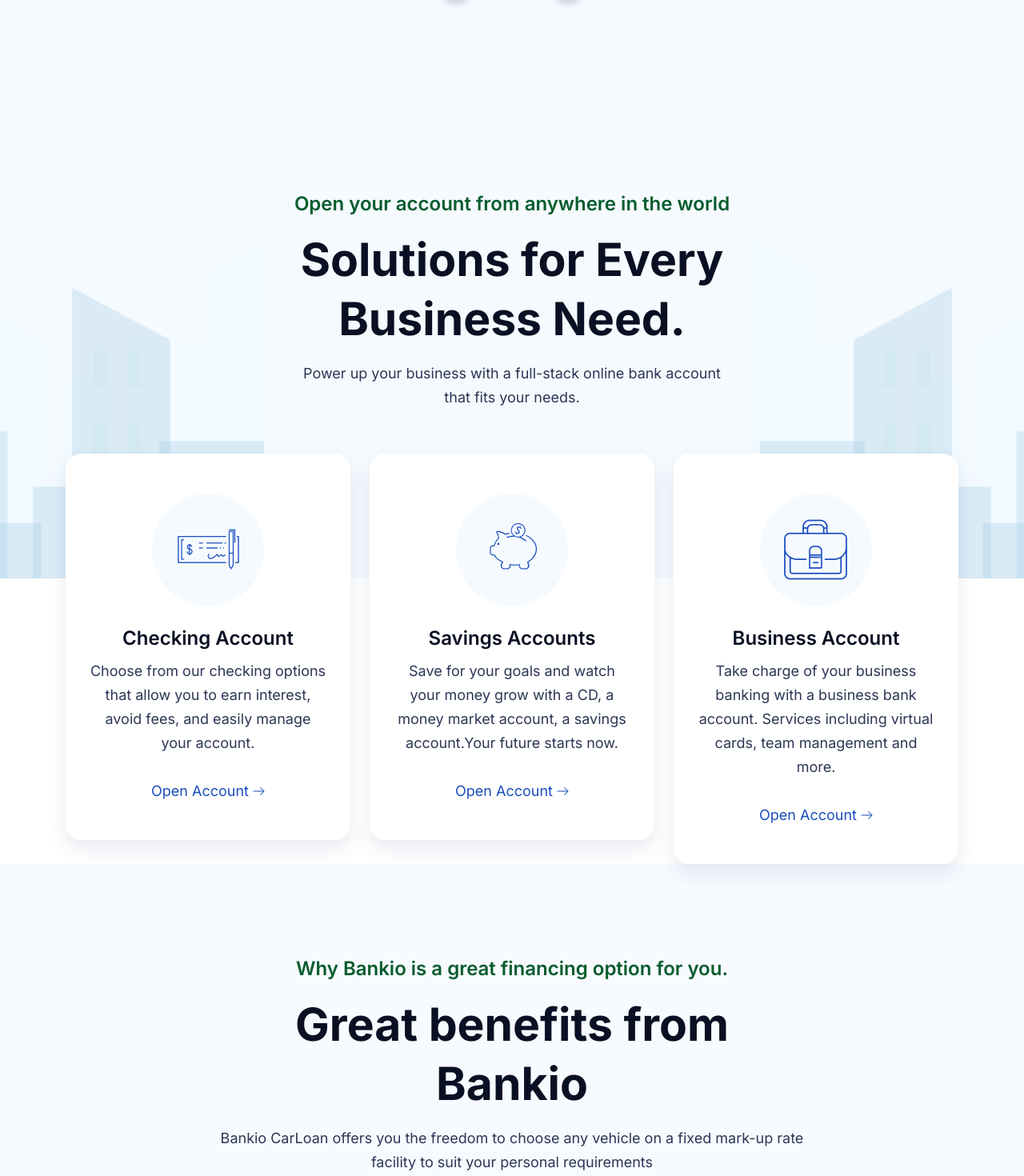
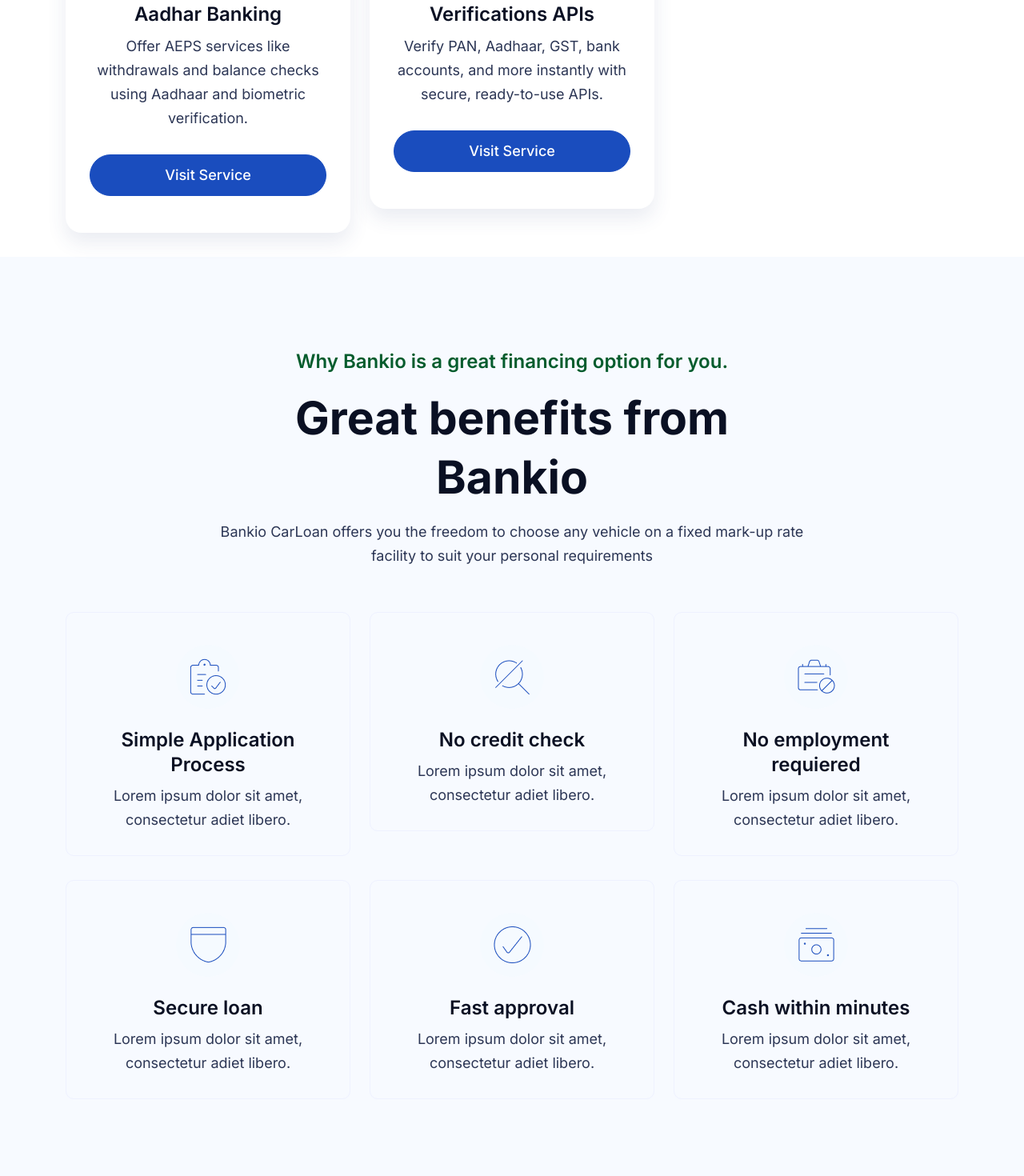
Before and after one commit to G-Anubhav/Paymanent, a Next.js app: page / in a window 1280 px wide. Shown: the part 4300-5770 px from the top of the page at 80% size. Built offline with nearby package versions, Linux system fonts and the light colour scheme.

Commit message:
New Commit

```diff
--- a/components/cards/BusinessSolutionsCard.jsx
+++ b/components/cards/BusinessSolutionsCard.jsx
@@ -12,10 +12,15 @@
       <div className="content">
         <h5>{title}</h5>
         <p>{desc}</p>
-        <Link href={link} className="btn-arrow">
+        {/* <Link href={link} className="btn-arrow">
           Open Account
           <Image src={arrow_right} alt="arrow" />
-        </Link>
+        </Link> */}
+        <div className="btn-area">
+          <Link href={link} className="cmn-btn">
+            Visit Service
+          </Link>
+        </div>
       </div>
     </div>
   );
--- a/components/home/BusinessSolutions.jsx
+++ b/components/home/BusinessSolutions.jsx
@@ -10,12 +10,11 @@
             <div className="col-lg-6">
               <div className="section-header text-center">
                 <h5 className="sub-title">
-                  Open your account from anywhere in the world
+                  Effortless Digital Banking at Your Fingertips
                 </h5>
                 <h2 className="title">Solutions for Every Business Need.</h2>
                 <p>
-                  Power up your business with a full-stack online bank account
-                  that fits your needs.
+                  Discover a robust suite of dSimplify payments, collections, and compliance with our secure and scalable banking infrastructure.
                 </p>
               </div>
             </div>
--- a/components/home/TabSection.jsx
+++ b/components/home/TabSection.jsx
@@ -70,13 +70,11 @@
                         <div className="col-lg-8">
                             <div className="section-header text-center">
                                 <h5 className="sub-title">
-                                    Why Bankio is a great financing option for you.
+                                    Why Paymanent is a great financing option for you.
                                 </h5>
-                                <h2 className="title">Great benefits from Bankio</h2>
+                                <h2 className="title">Great benefits from Paymanent</h2>
                                 <p>
-                                    Bankio CarLoan offers you the freedom to choose any vehicle on
-                                    a fixed mark-up rate facility to suit your personal
-                                    requirements
+                                    Paymanent gives you fast, flexible funding with no hidden fees—designed to meet your business needs instantly.
                                 </p>
                             </div>
                         </div>
--- a/components/home/homeData.js
+++ b/components/home/homeData.js
@@ -49,24 +49,59 @@
 export const business_solutions_data = [
   {
     id: 1,
-    title: "Checking Account",
+    title: "Connected Banking",
     icon: checking,
-    desc: "Choose from our checking options that allow you to earn interest, avoid fees, and easily manage your account.",
-    link: "/register",
+    desc: "Link all your bank accounts in one place and manage your finances with real-time insights and automation.",
+    link: "/connected-banking",
   },
   {
     id: 2,
-    title: "Savings Accounts",
+    title: "Utility Payments",
     icon: savings,
-    desc: "Save for your goals and watch your money grow with a CD, a money market account, a savings account.Your future starts now.",
-    link: "/register",
+    desc: "Pay all your business bills from one dashboard with bulk payments, reminders, and GST-ready invoices.",
+    link: "/utility-payment",
   },
   {
     id: 3,
-    title: "Business Account",
+    title: " UPI Collection",
     icon: business,
-    desc: "Take charge of your business banking with a business bank account. Services including virtual cards, team management and more.",
-    link: "/register",
+    desc: "Collect payments instantly using UPI links or QR codes with real-time tracking and seamless integration.",
+    link: "/upi-collection",
+  },
+  {
+    id: 4,
+    title: "Micro ATM",
+    icon: business,
+    desc: "Turn your outlet into a mini ATM offering withdrawals, balance checks, and commission-based services.",
+    link: "/micro-atm",
+  },
+  {
+    id: 5,
+    title: "Instant Payouts",
+    icon: business,
+    desc: "Disburse funds instantly to anyone via UPI, IMPS, or NEFT with complete tracking and automation.",
+    link: "/instant-payouts",
+  },
+  {
+    id: 6,
+    title: "Travel Booking",
+    icon: business,
+    desc: "Book bus and flight tickets in real time and earn commissions—perfect for agents and businesses.",
+    link: "/travel-booking",
+  },
+  {
+    id: 7,
+    title: "Aadhar Banking",
+    icon: business,
+    desc: "Offer AEPS services like withdrawals and balance checks using Aadhaar and biometric verification.",
+    link: "/aadhaar-banking",
+  },
+  {
+    id: 8,
+    title: "Verifications APIs",
+    icon: business,
+    desc: "Verify PAN, Aadhaar, GST, bank accounts, and more instantly with secure, ready-to-use APIs.",
+    link: "/verifications-apis",
   },
 ];
 
--- a/pages/index.js
+++ b/pages/index.js
@@ -28,9 +28,9 @@
       <AboutBusiness />
       {/* <Features /> */}
       <Numbers />
+      <BusinessSolutions />
       <Benefits />
       <FeatureBanners />
-      <BusinessSolutions />
       <TabSection />
       <Counter />
       <NetWork />
--- a/public/scss/pages/_section.scss
+++ b/public/scss/pages/_section.scss
@@ -63,6 +63,7 @@
   .single-box {
     padding: 50px 30px;
     background: var(--body-color);
+    margin-bottom: 30px;
     box-shadow: 0px 12px 24px rgba(47, 65, 129, 0.1);
     border-radius: 20px;
 
@@ -83,7 +84,6 @@
       }
 
       a {
-        color: var(--hover-color);
         margin-top: 30px;
         display: flex;
         align-items: center;
@@ -92,13 +92,6 @@
         img {
           margin-left: 5px;
           transition: 0.3s;
-        }
-
-        &:hover {
-          img {
-            transform: translateX(10px);
-            transition: 0.3s;
-          }
         }
       }
     }
@@ -1465,7 +1458,8 @@
     width: 100%;
     height: 300px;
   }
-.company-description p {
+
+  .company-description p {
     font-size: 16px;
     color: #ddd;
     line-height: 1.6;
@@ -1502,10 +1496,11 @@
 
 
 // About Features
-.about-features{
+.about-features {
   background-color: black;
-  .single-box{
-    &:hover{
+
+  .single-box {
+    &:hover {
       background: var(--hover-color) !important;
     }
   }
@@ -1905,13 +1900,14 @@
     }
 
     @media (max-width: 991px) {
+
       .subtitle,
       .title,
       .description {
         text-align: center;
       }
 
-      .title{
+      .title {
         margin-top: 10px;
       }
 
@@ -3170,12 +3166,15 @@
 .service-intro {
   background-color: #121212;
   padding: 80px 0 40px;
+
   .intro-image img {
     width: 100%;
     border-radius: 10px;
   }
+
   .intro-content {
     padding-left: 30px;
+
     .subtitle {
       text-transform: uppercase;
       color: var(--accent-color);
@@ -3184,19 +3183,23 @@
       margin-bottom: 10px;
       font-weight: 500;
     }
+
     .title {
       color: var(--body-color);
-        margin-bottom: 20px;
-    }
+      margin-bottom: 20px;
+    }
+
     .description {
       font-size: 16px;
       color: #ccc;
       line-height: 1.6;
       margin-bottom: 20px;
     }
+
     .bullet-list {
       list-style: none;
       padding: 0;
+
       li {
         display: flex;
         align-items: center;
@@ -3218,6 +3221,7 @@
       display: block;
       margin: 0 auto;
     }
+
     .intro-content {
       padding-left: 0;
       margin-top: 30px;
```
